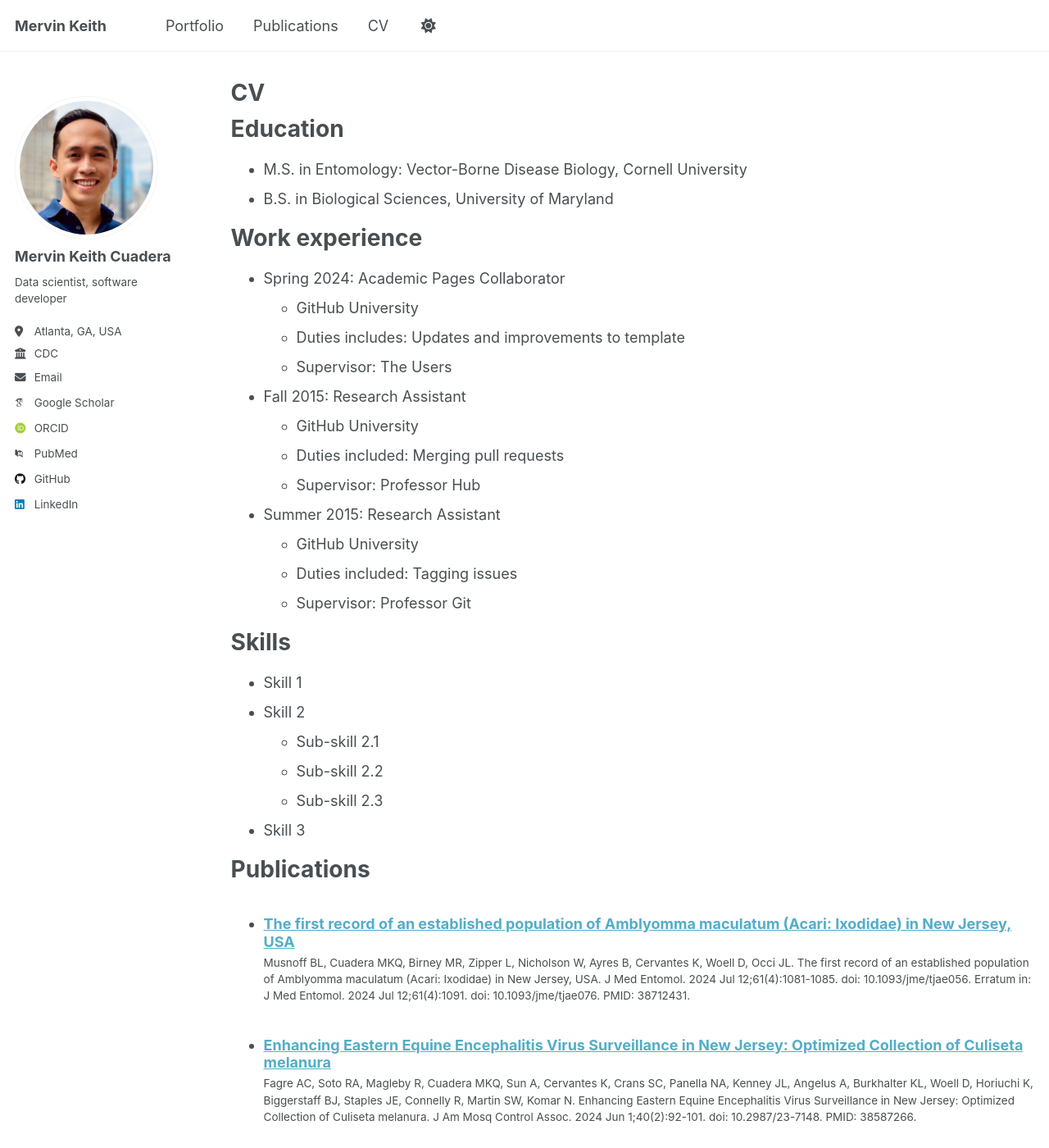
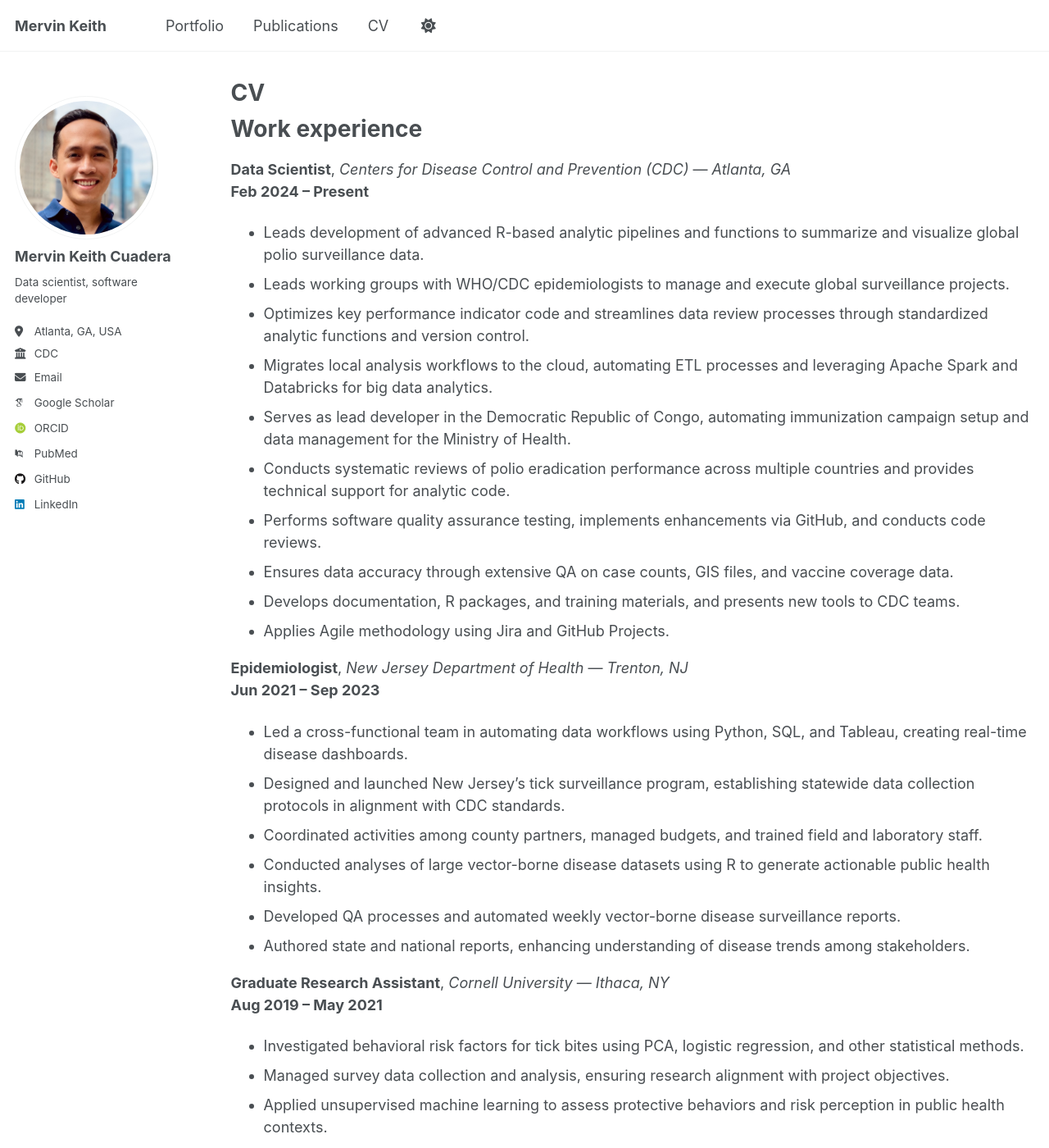
Before and after one commit to mcuadera/mcuadera.github.io, a Jekyll site: the page built from _pages/cv.md, in a window 1280 px wide and 1400 px high. Shown: the whole window at 82% size. Built offline with Jekyll 4.4.1, drawn with Linux system fonts in a browser that asks for light colours; some web fonts are replaced; a script that is not in the unit is left out; some of the changed text lies outside the part shown.

Commit message:
Update CV with current information

```diff
--- a/_pages/cv.md
+++ b/_pages/cv.md
@@ -9,55 +9,70 @@
 
 {% include base_path %}
 
+Work experience
+======
+**Data Scientist**, *Centers for Disease Control and Prevention (CDC)* — *Atlanta, GA*
+**Feb 2024 – Present**
+- Leads development of advanced R-based analytic pipelines and functions to summarize and visualize global polio surveillance data.
+- Leads working groups with WHO/CDC epidemiologists to manage and execute global surveillance projects.
+- Optimizes key performance indicator code and streamlines data review processes through standardized analytic functions and version control.
+- Migrates local analysis workflows to the cloud, automating ETL processes and leveraging Apache Spark and Databricks for big data analytics.
+- Serves as lead developer in the Democratic Republic of Congo, automating immunization campaign setup and data management for the Ministry of Health.
+- Conducts systematic reviews of polio eradication performance across multiple countries and provides technical support for analytic code.
+- Performs software quality assurance testing, implements enhancements via GitHub, and conducts code reviews.
+- Ensures data accuracy through extensive QA on case counts, GIS files, and vaccine coverage data.
+- Develops documentation, R packages, and training materials, and presents new tools to CDC teams.
+- Applies Agile methodology using Jira and GitHub Projects.
+
+**Epidemiologist**, *New Jersey Department of Health* — *Trenton, NJ*
+**Jun 2021 – Sep 2023**
+- Led a cross-functional team in automating data workflows using Python, SQL, and Tableau, creating real-time disease dashboards.
+- Designed and launched New Jersey’s tick surveillance program, establishing statewide data collection protocols in alignment with CDC standards.
+- Coordinated activities among county partners, managed budgets, and trained field and laboratory staff.
+- Conducted analyses of large vector-borne disease datasets using R to generate actionable public health insights.
+- Developed QA processes and automated weekly vector-borne disease surveillance reports.
+- Authored state and national reports, enhancing understanding of disease trends among stakeholders.
+
+**Graduate Research Assistant**, *Cornell University* — *Ithaca, NY*
+**Aug 2019 – May 2021**
+- Investigated behavioral risk factors for tick bites using PCA, logistic regression, and other statistical methods.
+- Managed survey data collection and analysis, ensuring research alignment with project objectives.
+- Applied unsupervised machine learning to assess protective behaviors and risk perception in public health contexts.
+
+**Undergraduate Research Assistant**, *University of Maryland* — *College Park, MD*
+**Oct 2016 – May 2019**
+- Conducted independent research on mosquito reproduction and host blood effects.
+- Utilized R for statistical analysis and Git for version control to ensure reproducibility.
+
 Education
 ======
-* M.S. in Entomology: Vector-Borne Disease Biology, Cornell University
-* B.S. in Biological Sciences, University of Maryland
+**Cornell University**
+M.S. in Entomology: Vector-Borne Disease Biology
 
-Work experience
+**University of Maryland**
+B.S. in Biological Sciences, *High Honors in Entomology*
+
+Professional development
 ======
-* Spring 2024: Academic Pages Collaborator
-  * GitHub University
-  * Duties includes: Updates and improvements to template
-  * Supervisor: The Users
+**University of Pennsylvania** — *Aug 2023–Aug 2025*
+Took coursework focused in software development and computer science foundations as part of the Masters in Computer and Information Technology curriculum (no degree granted)
 
-* Fall 2015: Research Assistant
-  * GitHub University
-  * Duties included: Merging pull requests
-  * Supervisor: Professor Hub
+**CSTE Data Science Team Training Program, Coursera** — *Jan–Sep 2023*
+Focused on project management, data science, linear algebra, and ethics
 
-* Summer 2015: Research Assistant
-  * GitHub University
-  * Duties included: Tagging issues
-  * Supervisor: Professor Git
+**Data Scientist in Python, Dataquest** — *Aug 2023*
+Developed proficiency in Python, visualization, machine learning, and SQL
 
 Skills
 ======
-* Skill 1
-* Skill 2
-  * Sub-skill 2.1
-  * Sub-skill 2.2
-  * Sub-skill 2.3
-* Skill 3
+**Programming:** R, Python, SQL
+**Developer Tools:** Bash, Git, GitHub, Visual Studio, PyCharm, RStudio
+**Data Tools:** Tableau, QGIS, Apache Spark, Posit Workbench, Azure Data Explorer
+**Core Competencies:** Statistical modeling, automation, data visualization, machine learning, data cleaning, API integration
+**Management:** Project design, Agile methods, Jira, cross-functional collaboration, technical communication
 
 Publications
 ======
   <ul>{% for post in site.publications reversed %}
     {% include archive-single-cv.html %}
   {% endfor %}</ul>
-
-Talks
-======
-  <ul>{% for post in site.talks reversed %}
-    {% include archive-single-talk-cv.html  %}
-  {% endfor %}</ul>
-
-Teaching
-======
-  <ul>{% for post in site.teaching reversed %}
-    {% include archive-single-cv.html %}
-  {% endfor %}</ul>
-
-Service and leadership
-======
-* Currently signed in to 43 different slack teams
```
